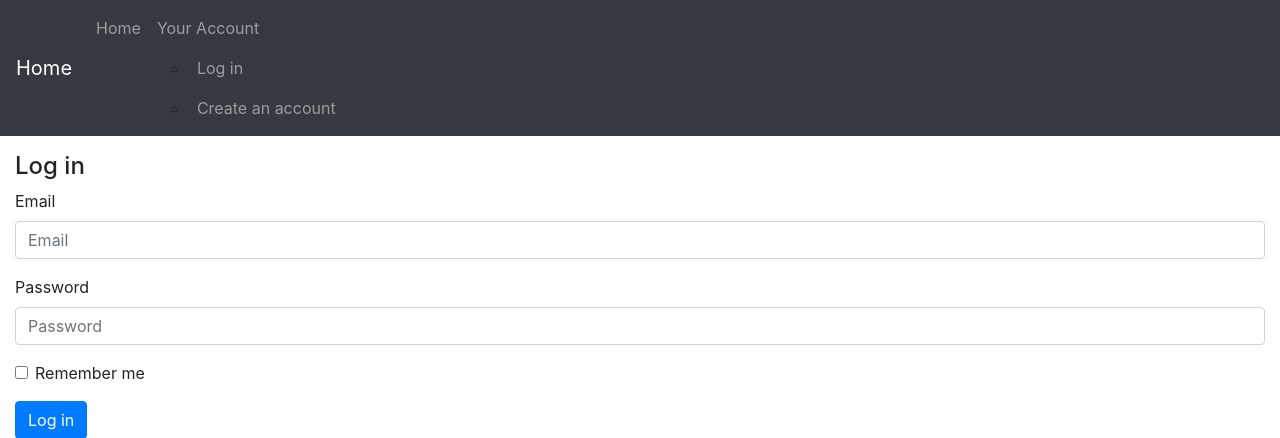
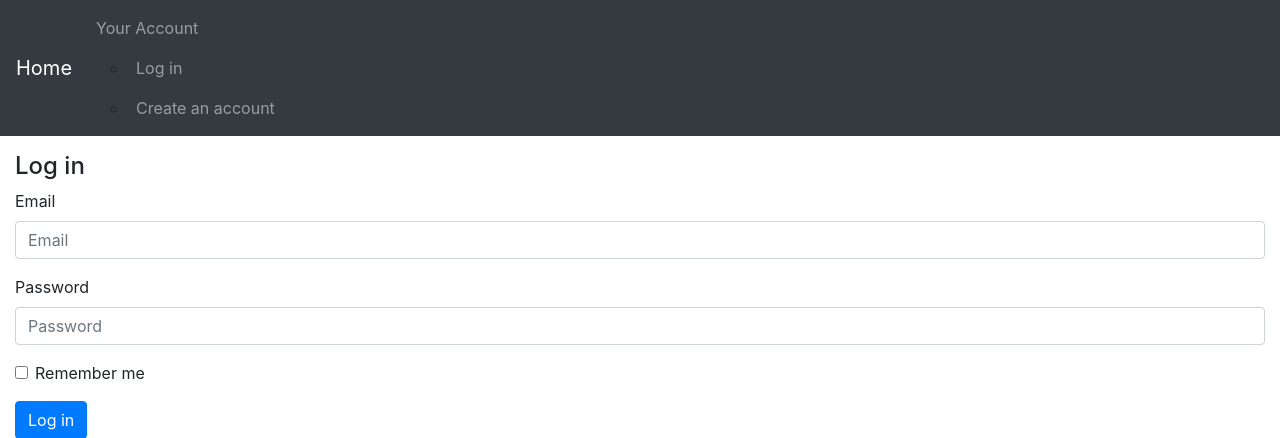
Before and after one commit to Charlie-Root/ixcp, a Django app: page /accounts/log-in/ in a window 1280 px wide. Shown: the top 438 px of the page. Run offline with Django 3.2, Linux system fonts and the light colour scheme; parts of the project's set-up code (start-up, migrations or seed data) failed here and were passed over; some libraries are stand-ins or nearby versions.

Commit message:
fix
Signed-off-by: CharlieRoot <wieger.bontekoe@gmail.com>

```diff
--- a/content/templates/layouts/default/page.html
+++ b/content/templates/layouts/default/page.html
@@ -34,7 +34,7 @@
 
         <nav role="navigation" >
             <ul class="navbar-nav mr-auto">
-              <li class="nav-item"><a class="nav-link" href="/">{% trans 'Home' %}</a></li>
+
               {% if request.user.is_authenticated %}
               <li class="nav-item dropdown"><a class="nav-link dropdown-toggle" href="#" id="navbarDropdown" role="button" data-toggle="dropdown" aria-haspopup="true" aria-expanded="false">{% trans 'Your Account' %}</a>
                 <div class="dropdown-menu" aria-labelledby="navbarDropdown">
```
Also changed, not shown: README.md (added), 1 other file.
